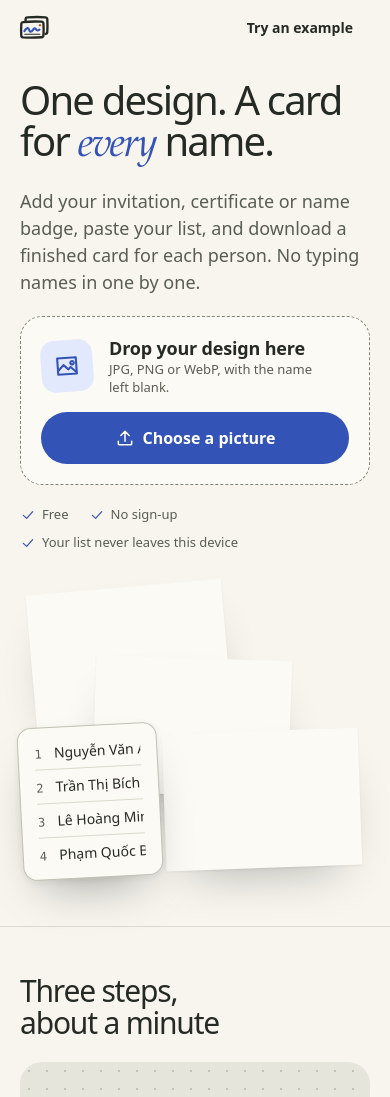
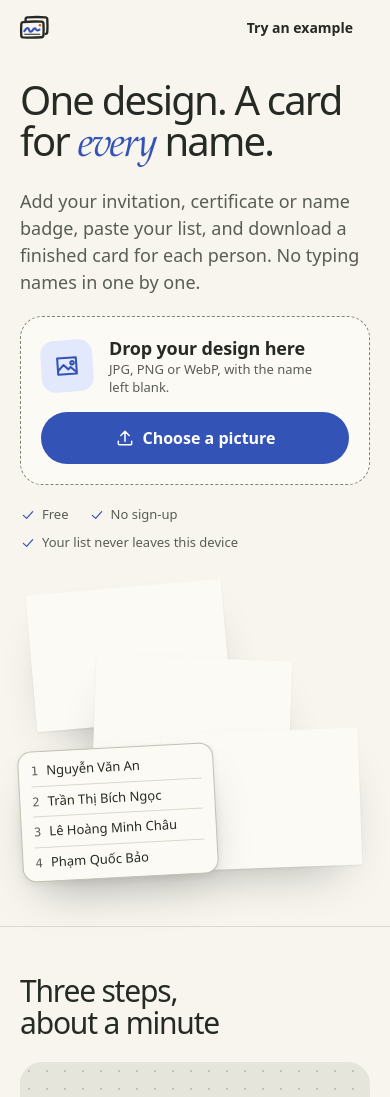
Before and after one commit to fongfan999/wot-da-fill, a React (Vite) app: page / in a window 390 px wide. Shown: the top 1097 px of the page. Built offline with nearby package versions, Linux system fonts and the light colour scheme; a web font is replaced by a local one.

Commit message:
Show the home page's names in full on phones
Under 860px the name list beside the cards is wider (56%), with tighter
padding and 13px text, matching the design system's fix.

```diff
--- a/src/client/styles.css
+++ b/src/client/styles.css
@@ -672,6 +672,8 @@ dialog.wf-dialog::backdrop { background: var(--backdrop); }
 	.wf-home-facts { grid-template-columns: repeat(2, minmax(0, 1fr)); gap: var(--space-6); }
 	.wf-home-section { padding-top: var(--space-12); padding-bottom: var(--space-12); }
 	.wf-drop-home .wf-btn { width: 100%; }
+	.wf-fan .wf-namelist { width: 56%; padding: var(--space-1) var(--space-3); font-size: 13px; }
+	.wf-fan .wf-namelist li { gap: var(--space-2); padding: 5px 0; }
 }
 @media (max-width: 480px) {
 	.wf-home-facts { grid-template-columns: minmax(0, 1fr); }
```
